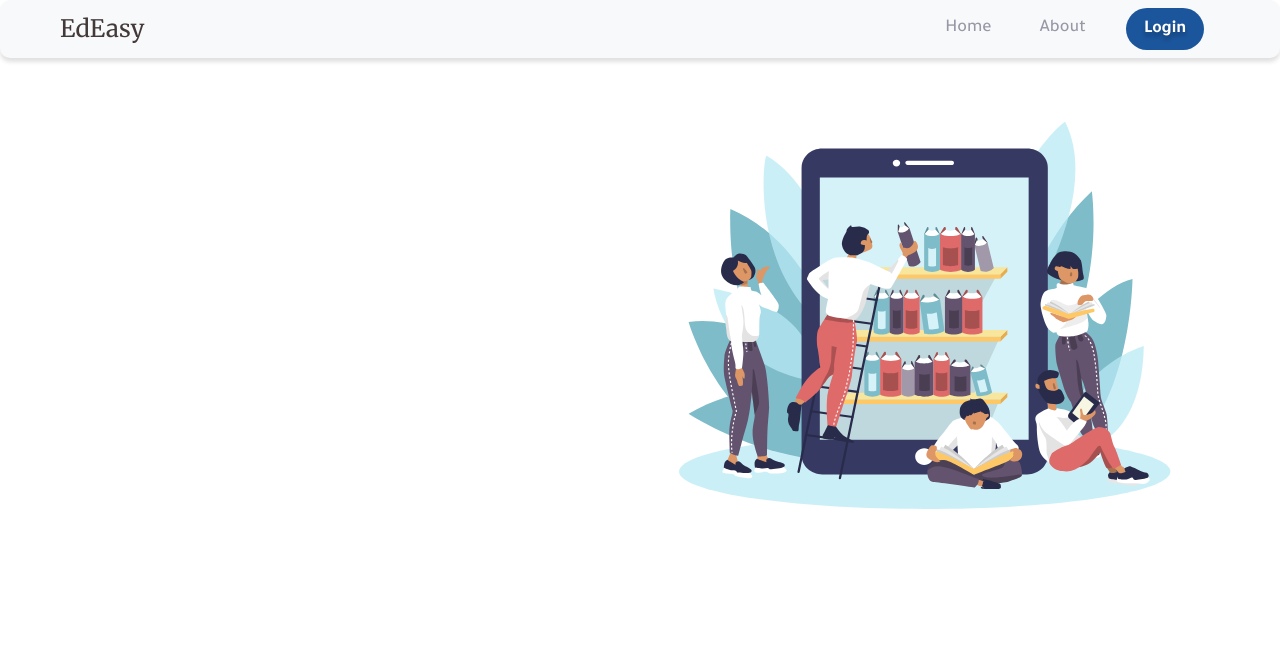
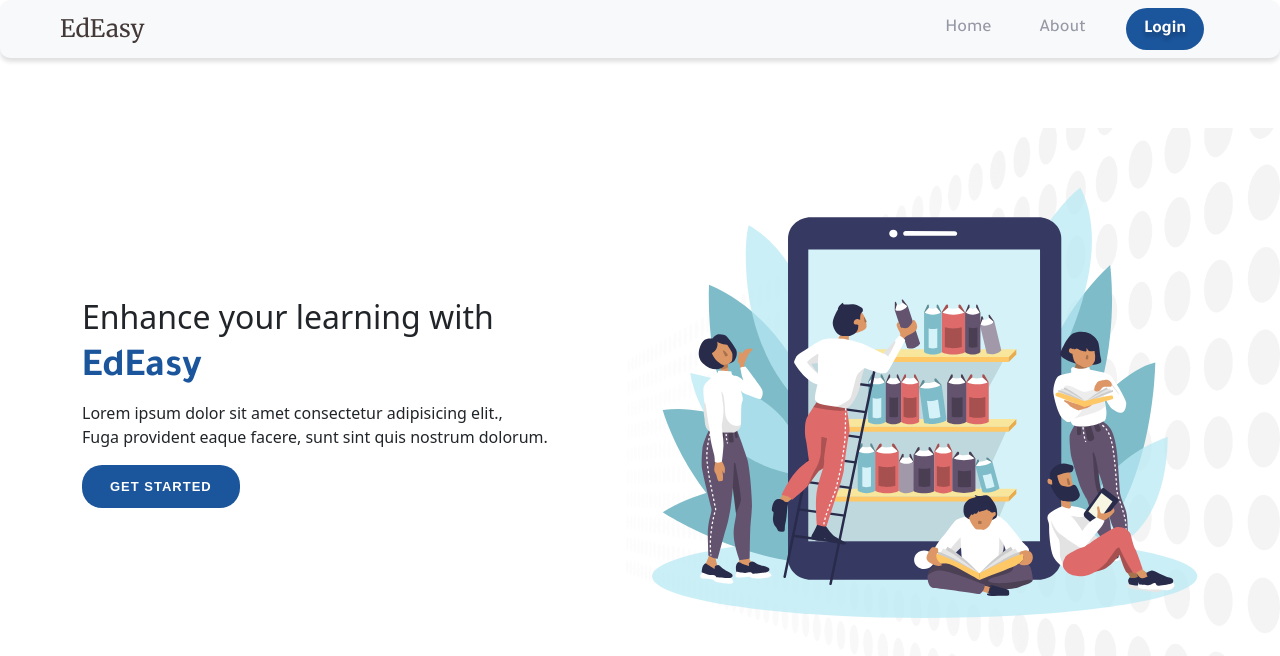
Before and after one commit to Rishab310/EdEasy, a React (Create React App) app in the folder client/: page / in a window 1280 px wide. Shown: the top 656 px of the page. Built offline with nearby package versions, Linux system fonts and the light colour scheme.

Commit message:
landpage

```diff
--- a/client/src/App.js
+++ b/client/src/App.js
@@ -1,8 +1,8 @@
 import {BrowserRouter as Router, Route,Switch, Redirect} from 'react-router-dom';
 import './App.css';
 import React from 'react';
-import Home from './components/home/Home';
-import ScrollToTop from './components/partials/ScrollToTop/ScrollToTop';
+import Home from './Components/home/Home';
+import ScrollToTop from './Components/partials/ScrollToTop/ScrollToTop';
 
 const App = () => {
   return (
--- a/client/src/Components/Home/Home.css
+++ b/client/src/Components/Home/Home.css
@@ -1,96 +1,47 @@
-#home {
-    min-height: 100vh;
-    width: 100vw;
-    background: linear-gradient(76.34deg, #FFFFFF 52.45%, rgba(196, 196, 196, 0) 52.49%), url(../../assets/image1.jpg) no-repeat;
-    background-size: cover;
-    background-position: center;
+@media (min-width: 1024px){
+#hero{
     background-attachment: fixed;
-    -webkit-animation: background 10s alternate infinite;
-            animation: background 10s alternate infinite;
-  }
+}
+}
+#hero {
+    width: 100%;
+    background-image: url(../../assets/hero-bg.png);
+    background-repeat: no-repeat;
+    background-size: contain;
+    background-position: right top;
+    margin-top: 70px;
+    padding: 60px 0;
+}
 
-  #home .content {
-    position: relative;
-  }
+section {
+    padding: 60px 0;
+    overflow: hidden;
+}
 
-  #home .content h1 {
-    font-size: 6rem;
-    color: #00B894;
-  }
+h1{
+  font-family: Tajawal;
+font-style: normal;
+font-weight: bold;
+font-size: 36px;
+line-height: 43px;
 
-  #home .content h2 {
-    font-size: 5rem;
-    color: #00B894;
-  }
+color: #1B559C;
+}
 
-  #home .content h3 {
-    font-size: 3rem;
-    color: #333;
-    margin: 1rem 0;
-  }
-
-  #home .content button {
-    outline: none;
-    border: none;
-    border-radius: 5rem;
-    background: #00B894;
-    color: #fff;
-    cursor: pointer;
-    height: 4rem;
-    width: 18rem;
-    font-size: 2rem;
-    text-transform: capitalize;
-  }
-
-  #home .content button:hover {
-    background: #333;
-  }
-  @-webkit-keyframes background {
-    0%, 100% {
-      background: linear-gradient(76.34deg, #FFFFFF 52.45%, rgba(196, 196, 196, 0) 52.49%), url(../images/back1.png) no-repeat;
-      background-size: cover;
-      background-position: center;
-      background-attachment: fixed;
-    }
-    25% {
-      background: linear-gradient(76.34deg, #FFFFFF 52.45%, rgba(196, 196, 196, 0) 52.49%), url(../images/back2.png) no-repeat;
-      background-size: cover;
-      background-position: center;
-      background-attachment: fixed;
-    }
-    50% {
-      background: linear-gradient(76.34deg, #FFFFFF 52.45%, rgba(196, 196, 196, 0) 52.49%), url(../images/back3.png) no-repeat;
-      background-size: cover;
-      background-position: center;
-      background-attachment: fixed;
-    }
-    75% {
-      background: linear-gradient(76.34deg, #FFFFFF 52.45%, rgba(196, 196, 196, 0) 52.49%), url(../images/back4.png) no-repeat;
-      background-size: cover;
-      background-position: center;
-      background-attachment: fixed;
-    }
-  }
-
-  @media (max-width: 768px) {
-      html{
-          font-size: 50%;
-      }
-    #home {
-      -webkit-animation: none;
-              animation: none;
-      background: -webkit-gradient(linear, left top, left bottom, from(rgba(255, 255, 255, 0.8)), to(rgba(255, 255, 255, 0.8))), url(../images/back-md.jpg) no-repeat;
-      background: linear-gradient(rgba(255, 255, 255, 0.8), rgba(255, 255, 255, 0.8)), url(../../assets/image1.jpg) no-repeat;
-      background-size: cover;
-      background-position: center;
-      background-attachment: fixed;
-    }
-    #home .content {
-      text-shadow: .1rem .1rem .3rem #333;
-    }
-    #home .content .icons {
-      left: 50%;
-      -webkit-transform: translateX(-50%);
-              transform: translateX(-50%);
-    }
-  }
+#hero .btn-get-started {
+  font-family: "Raleway", sans-serif;
+  font-weight: 600;
+  font-size: 13px;
+  text-transform: uppercase;
+  letter-spacing: 1px;
+  display: inline-block;
+  padding: 12px 28px;
+  border-radius: 20px;
+  transition: 0.5s;
+  color: #fff;
+  background: #1b559c;
+}
+a {
+  color: #009cea;
+  text-decoration: none;
+}
--- a/client/src/Components/Home/Home.jsx
+++ b/client/src/Components/Home/Home.jsx
@@ -1,5 +1,5 @@
 import React from 'react';
-import './home.css';
+import './Home.css';
 import landingVector from "../../assets/landing-vector.svg";
 import Header from '../partials/Header/Header';
 
@@ -7,18 +7,39 @@ const Home = () => {
     return (
       <div className="">
         <Header/>
-        <div className="container mt-5 pt-5 pt-md-3">
-          <div className="row">
-            <div className="col-12 col-md-6 d-flex align-items-center justify-content-center order-md-last">
-              <img src={landingVector} alt="" style={{width:"90%",height:"auto"}}/>
-            </div>
-            <div className="col-12 col-md-6">
+        <section id="hero">
 
-            </div>
+    <div class="container">
+      <div class="row">
+        <div class="col-lg-6 pt-5 pt-lg-0 order-2 order-lg-1 d-flex flex-column justify-content-center">
+          <div>
+            <h2>Enhance your learning with</h2>
+            <h1><strong>EdEasy</strong></h1>
+            <p>Lorem ipsum dolor sit amet consectetur adipisicing elit.,<br/>
+              Fuga provident eaque facere, sunt sint quis nostrum dolorum.</p>
+            <a href="#about" class="btn-get-started scrollto">Get Started</a>
           </div>
         </div>
+        <div class="col-lg-6 order-1 order-lg-2 hero-img aos-init aos-ani0" data-aos="fade-left">
+          <img src={landingVector} class="img-fluid" alt="" />
+        </div>
+      </div>
+    </div>
+
+  </section>
       </div>
     );
-}
+  }
 
-export default Home
+  export default Home
+
+  {/* <div className="container mt-5 pt-5 pt-md-3">
+    <div className="row">
+      <div className="col-12 col-md-6 d-flex align-items-center justify-content-center order-md-last">
+        <img src={landingVector} alt="" style={{width:"90%",height:"auto"}}/>
+      </div>
+      <div className="col-12 col-md-6">
+
+      </div>
+    </div>
+  </div> */}
--- a/client/src/Components/partials/Header/Header.css
+++ b/client/src/Components/partials/Header/Header.css
@@ -1,5 +1,5 @@
 a {
-    color: black !important;
+    color: white !important;
     text-decoration: none !important;
 }
 
--- a/client/src/Components/partials/Header/Header.js
+++ b/client/src/Components/partials/Header/Header.js
@@ -9,7 +9,7 @@ import { Link } from 'react-router-dom';
 // import Logo from '../../assets/images/Logo.PNG';
 import MenuRoundedIcon from '@material-ui/icons/MenuRounded';
 import IconButton from '@material-ui/core/IconButton';
-import './header.css';
+import './Header.css';
 import Sidedrawer from '../Sidedrawer/Sidedrawer';
 
 const Header = () => {
```
Also changed, not shown: client/src/assets/hero-bg.png (added).
